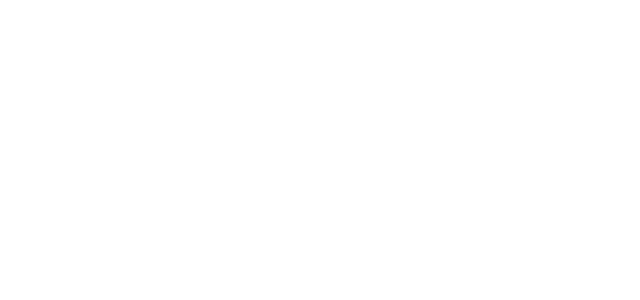
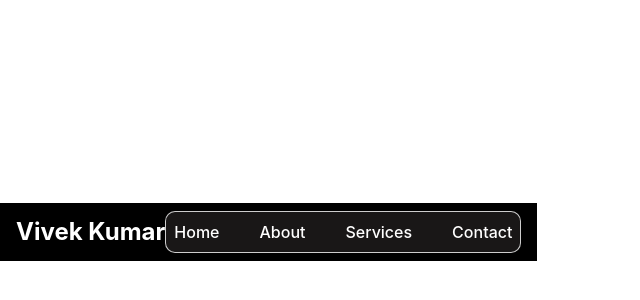
Before and after one commit to Latios11/vkPortfolio, a React (Vite) app: page / in a window 1280 px wide. Shown: the part 168-468 px from the top of the page, without its empty margins (0-640 px from the left). Built offline with nearby package versions, Linux system fonts and the light colour scheme.

Commit message:
navbar done

```diff
--- a/src/App.jsx
+++ b/src/App.jsx
@@ -1,9 +1,10 @@
 import { useState } from 'react'
+import Navbar from './components/Navbar/Navbar'
 
 function App() {
   return (
     <>
-
+      <Navbar />
     </>
   )
 }
--- /dev/null
+++ b/src/components/Navbar/Navbar.css
@@ -0,0 +1,35 @@
+.navbar{
+    display: flex;
+    justify-content: space-between;
+    align-items: center;
+    background-color: black;
+    padding: .5rem 1rem;
+    color: white;
+}
+
+.navbar-logo{
+    font-size: 1.5rem;
+    font-weight: bold;
+}
+
+.nav-links {
+    border: 1px solid rgba(255, 255, 255, 0.784);
+    border-radius: 10px;
+    display: flex;
+    gap: 1.5rem;
+    margin: 0;
+    padding: 0;
+    background: rgba(47, 44, 44, 0.533);
+  }
+
+.nav-links a{
+    text-decoration: none;
+    color: white;
+    padding: 0.5rem;
+    transition: ease .5s;
+}
+
+.nav-links a:hover{
+    color: aqua;
+    transform: scale(1.1)
+}
--- /dev/null
+++ b/src/components/Navbar/Navbar.jsx
@@ -0,0 +1,20 @@
+import React from 'react'
+import "./Navbar.css"
+
+function Navbar() {
+  return (
+    <div className="navbar">
+      <div className="navbar-logo">
+        Vivek Kumar
+      </div>
+      <div className="nav-links">
+        <a href="#Home">Home</a>
+        <a href="#about">About</a>
+        <a href="#services">Services</a>
+        <a href="#contact">Contact</a>
+      </div>
+    </div>
+  )
+}
+
+export default Navbar
```
Also changed, not shown: src/components/Header.jsx (added, +11 -0 lines), src/components/Footer.jsx (added).
